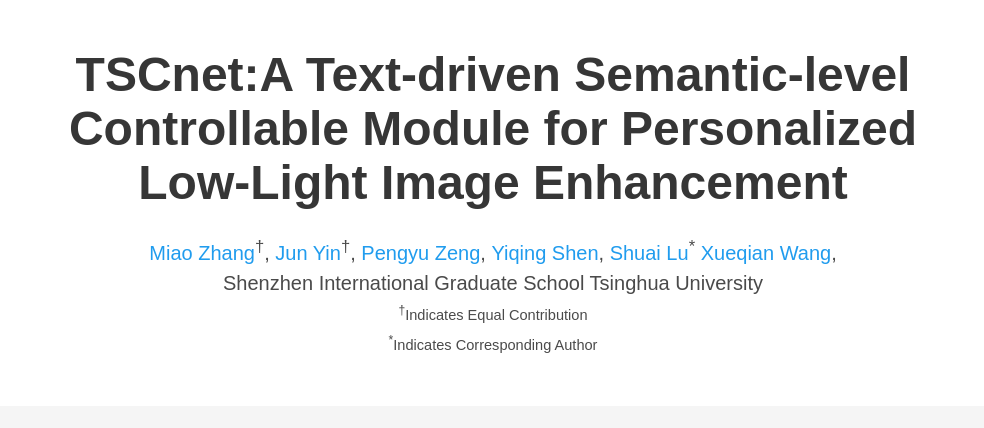
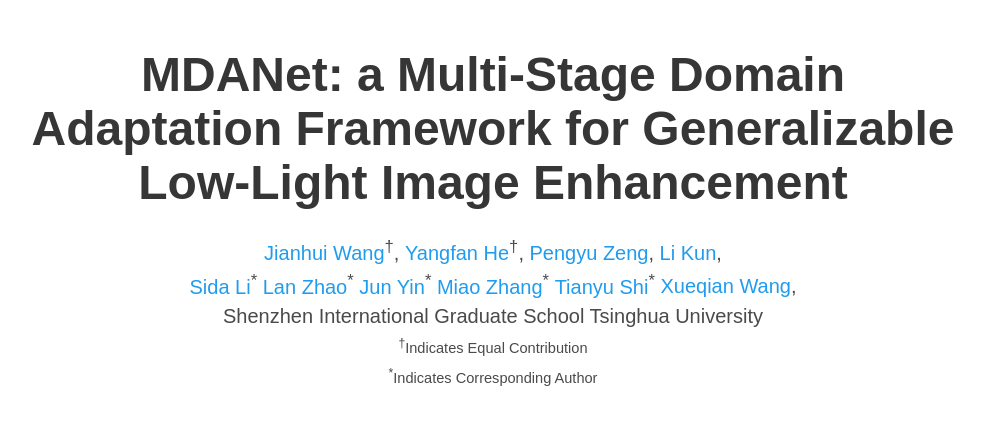
Before and after one commit to MiaoRain/MDANet, a plain HTML site: page index.html in a window 1280 px wide. Shown: the top 428 px of the page, without its empty margins (147-1131 px from the left). Drawn offline with nearby package versions, Linux system fonts and the light colour scheme; some icons are missing; a web font is replaced by a local one.

Commit message:
Update index.html

```diff
--- a/index.html
+++ b/index.html
@@ -52,21 +52,29 @@
       <div class="container is-max-desktop">
         <div class="columns is-centered">
           <div class="column has-text-centered">
-            <h1 class="title is-1 publication-title">TSCnet:A Text-driven Semantic-level Controllable Module for Personalized Low-Light Image Enhancement</h1>
+            <h1 class="title is-1 publication-title">MDANet: a Multi-Stage Domain Adaptation Framework for Generalizable Low-Light Image Enhancement</h1>
             <div class="is-size-5 publication-authors">
               <!-- Paper authors -->
               <span class="author-block">
-                <a href="FIRST AUTHOR PERSONAL LINK" target="_blank">Miao Zhang</a><sup>†</sup>,</span>
+                <a href="FIRST AUTHOR PERSONAL LINK" target="_blank">Jianhui Wang</a><sup>†</sup>,</span>
                 <span class="author-block">
-                  <a href="SECOND AUTHOR PERSONAL LINK" target="_blank">Jun Yin</a><sup>†</sup>,</span>
+                  <a href="SECOND AUTHOR PERSONAL LINK" target="_blank">Yangfan He</a><sup>†</sup>,</span>
                   <span class="author-block">
-                    <a href="THIRD AUTHOR PERSONAL LINK" target="_blank">Pengyu Zeng</a>,</span>
-                                    <span class="author-block">
-                    <a href="THIRD AUTHOR PERSONAL LINK" target="_blank">Yiqing Shen</a>,</span>
-                                                        <span class="author-block">
-                    <a href="THIRD AUTHOR PERSONAL LINK" target="_blank">Shuai Lu</a><sup>*</sup>
-                                                                            <span class="author-block">
-                    <a href="THIRD AUTHOR PERSONAL LINK" target="_blank">Xueqian Wang</a>,</span>
+                  <a href="THIRD AUTHOR PERSONAL LINK" target="_blank">Pengyu Zeng</a>,</span>
+                  <span class="author-block">
+                  <a href="THIRD AUTHOR PERSONAL LINK" target="_blank">Li Kun</a>,</span>
+                  <span class="author-block">
+                  <a href="THIRD AUTHOR PERSONAL LINK" target="_blank">Sida Li</a><sup>*</sup>
+                  <span class="author-block">
+                  <a href="THIRD AUTHOR PERSONAL LINK" target="_blank">Lan Zhao</a><sup>*</sup>
+                  <span class="author-block">
+                                    <a href="THIRD AUTHOR PERSONAL LINK" target="_blank">Jun Yin</a><sup>*</sup>
+                  <span class="author-block">
+                                      <a href="THIRD AUTHOR PERSONAL LINK" target="_blank">Miao Zhang</a><sup>*</sup>
+                  <span class="author-block">
+                                      <a href="THIRD AUTHOR PERSONAL LINK" target="_blank">Tianyu Shi</a><sup>*</sup>
+                  <span class="author-block">
+                  <a href="THIRD AUTHOR PERSONAL LINK" target="_blank">Xueqian Wang</a>,</span>
 
                   </span>
                   </div>
```
